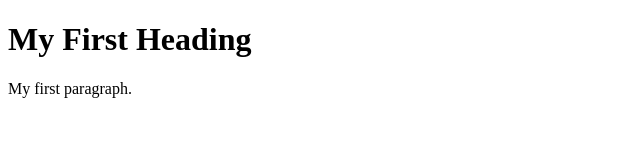
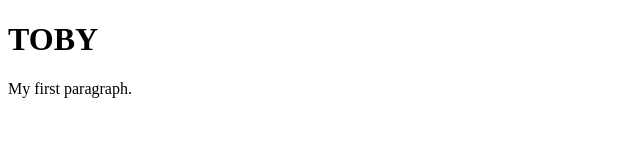
Before and after one commit to toby-cpu/git-demo, a plain HTML site: page index.html in a window 1280 px wide. Shown: the whole page, without its empty margins (0-640 px from the left). Drawn offline with Linux system fonts and the light colour scheme.

Commit message:
using .add

```diff
--- a/index.html
+++ b/index.html
@@ -2,7 +2,7 @@
 <html>
 <body>
 
-<h1>My First Heading</h1>
+<h1> TOBY </h1>
 
 <p>My first paragraph.</p>
 
```
Also changed, not shown: 1 other file.
